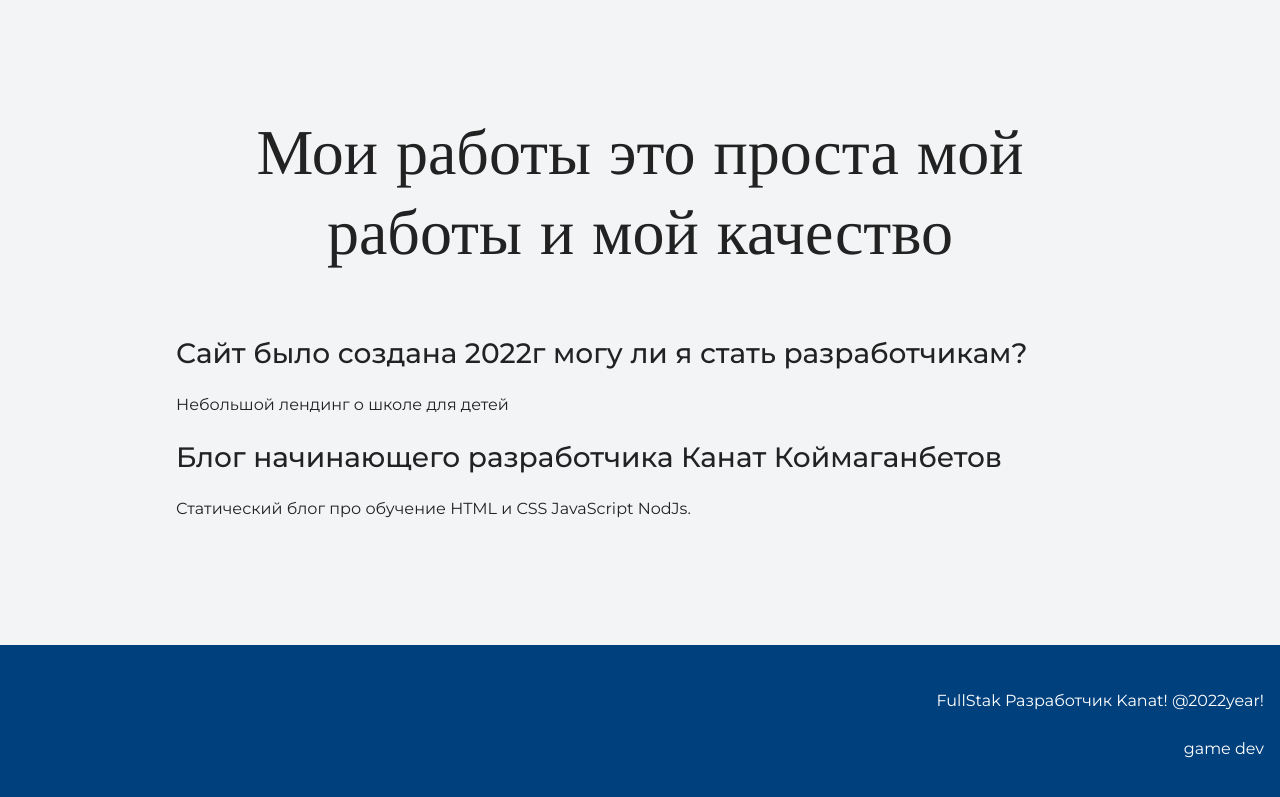
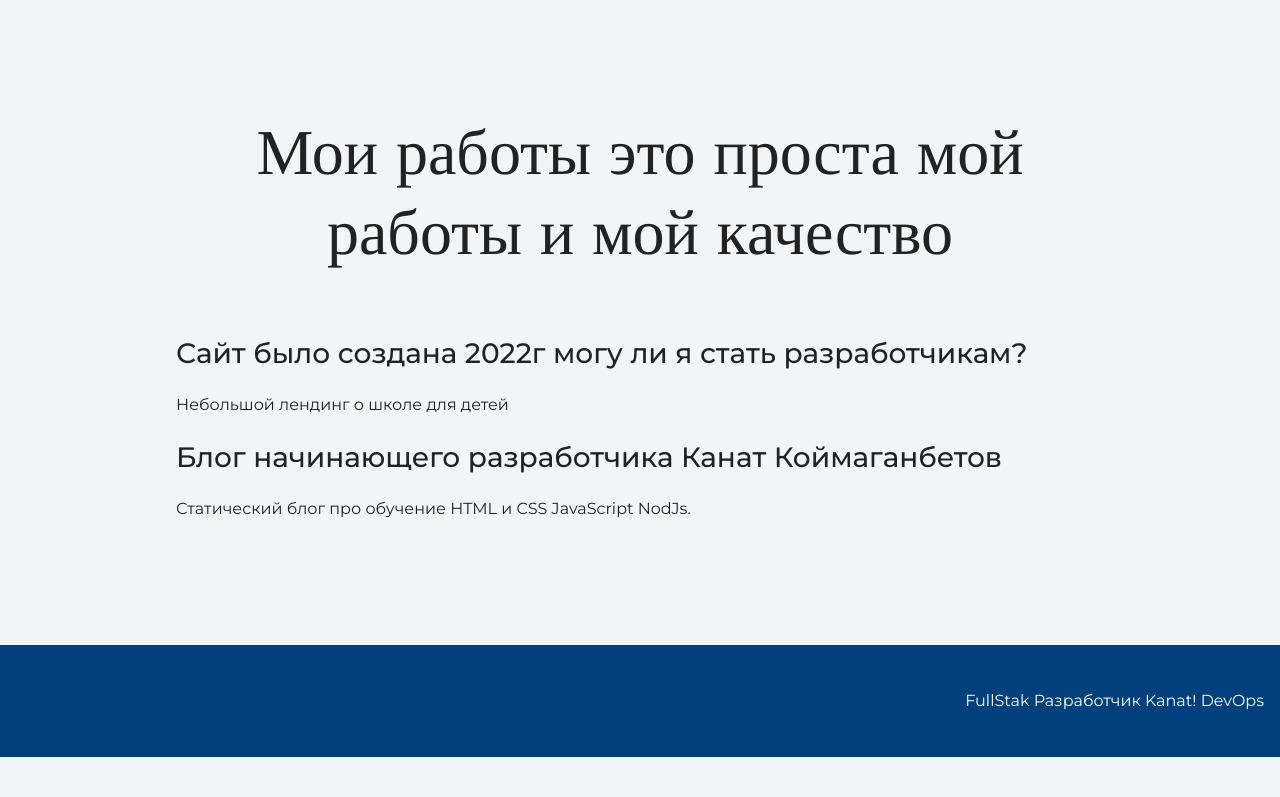
Before and after one commit to Kanat93/my-site, a plain HTML site: page index.html in a window 1280 px wide. Shown: the part 1407-2204 px from the top of the page. After the commit the page ends 2164 px from the top, so only its background shows below. Drawn offline with nearby package versions, Linux system fonts and the light colour scheme.

```diff
--- a/index.html
+++ b/index.html
@@ -51,8 +51,7 @@
   <footer class="page-footer">
     <div class="container">
       FullStak Разработчик Kanat!
-      @2022year!
-      <p>game dev</p>
+      DevOps
     </div>
   </footer>
 </body>
```
